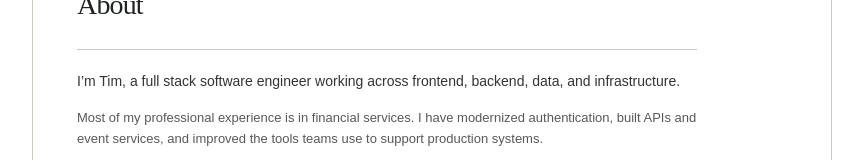
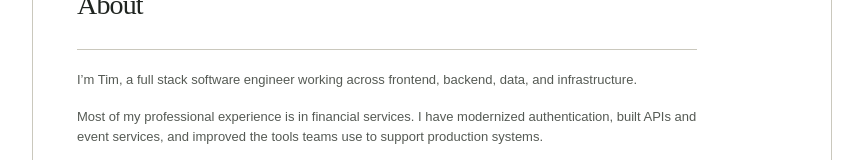
Before and after one commit to timwong101/my-portfolio, a React (Vite) app: page / in a window 1280 px wide. Shown: the part 382-542 px from the top of the page, without its empty margins (208-1071 px from the left). Built offline with nearby package versions, Linux system fonts and the light colour scheme; a web font is replaced by a local one.

Commit message:
Unify about section text styling

```diff
--- a/src/index.css
+++ b/src/index.css
@@ -36,7 +36,6 @@ nav a:hover, .text-link:hover { opacity: .55; }
 .about-label { margin: 0; }
 .about-copy { display: grid; grid-template-columns: 1fr; gap: 16px; max-width: 620px; margin-top: 28px; padding-top: 20px; border-top: 1px solid #cac8bd; color: #555a54; font-size: 13px; line-height: 1.6; }
 .about-copy p { margin: 0; }
-.about-copy .about-intro { color: #303530; font-size: 14px; }
 .about-copy > div { display: grid; gap: 14px; }
 .text-link { display: inline-flex; align-items: center; gap: 7px; white-space: nowrap; font-family: var(--font-ui); font-size: 11px; text-transform: uppercase; letter-spacing: .07em; }
 
```
